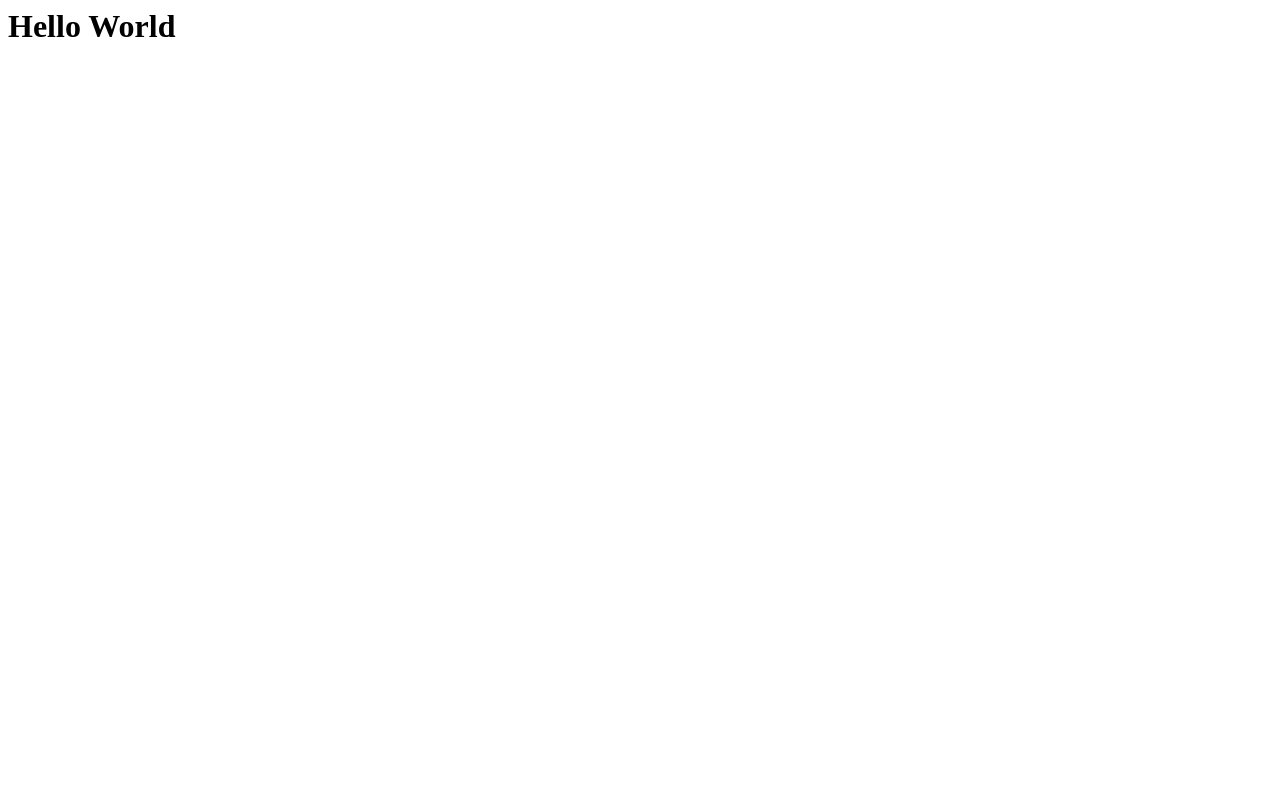
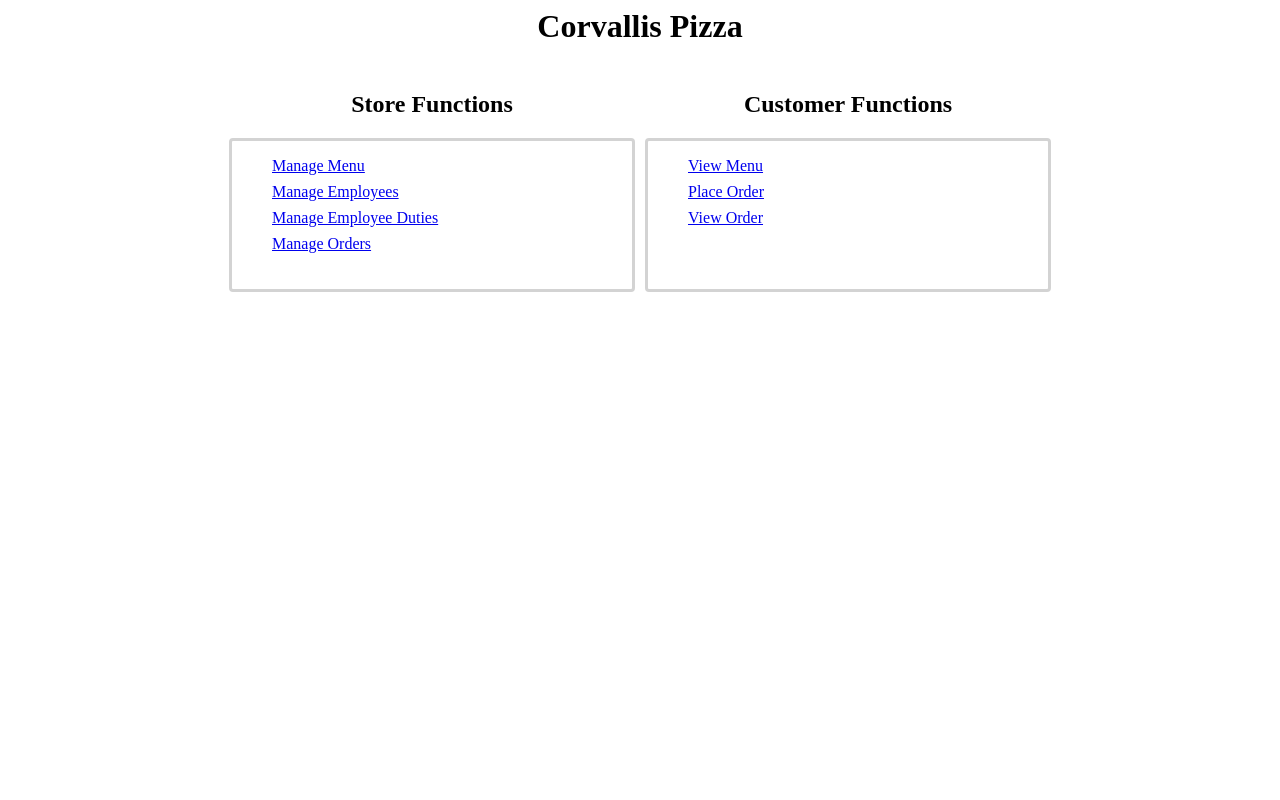
Before and after one commit to Jack-Edwards/CS-340-Group-Project, a Flask app: page / in a window 1280 px wide. Before the commit the page is almost empty. Run offline with Flask 2, Linux system fonts and the light colour scheme.

Commit message:
Create navigation page

```diff
--- a/app.py
+++ b/app.py
@@ -5,13 +5,47 @@ import database.db_connector as db
 # Configuration
 
 app = Flask(__name__)
-db_connection = db.connect_to_database()
+#db_connection = db.connect_to_database()
 
 # Routes
 
 @app.route('/')
-def root():
+def index():
     return render_template("main.j2")
+
+# Routes (Store)
+
+@app.route('/store/menu')
+def store_menu():
+    return render_template("construct.j2")
+
+@app.route('/store/employees')
+def store_employees():
+    return render_template("construct.j2")
+
+@app.route('/store/duties')
+def store_duties():
+    return render_template("construct.j2")
+
+@app.route('/store/orders')
+def store_orders():
+    return render_template("construct.j2")
+
+# Routes (Customer)
+
+@app.route('/customer/menu')
+def customer_menu():
+    return render_template("construct.j2")
+
+@app.route('/customer/new-order')
+def customer_new_order():
+    return render_template("construct.j2")
+
+@app.route('/customer/view-order')
+def customer_view_order():
+    return render_template("construct.j2")
+
+# Routes (Customer)
 
 # Listener
 
--- /dev/null
+++ b/static/css/style.css
@@ -0,0 +1,39 @@
+.flexbox {
+    display: flex;
+    align-items: center;
+    justify-content: center;
+}
+
+.center-text {
+    text-align: center;
+}
+
+.left-text {
+    text-align: left;
+}
+
+.function-section {
+    width: 400px;
+    height: 140px;
+    padding-bottom: 8px;
+}
+
+.border-gray {
+    border-radius: 4px;
+    border-color: lightgray;
+    border-style: solid;
+}
+
+.bg-gray {
+    background-color: lightgray;
+}
+
+.margin-5 {
+    margin: 5px;
+}
+
+.function-list > li {
+    list-style: none;
+    margin-top: 8px;
+    margin-bottom: 8px;
+}
--- a/templates/main.j2
+++ b/templates/main.j2
@@ -1,8 +1,46 @@
 <html>
     <head>
-        <title>Hello World</title>
+        <title>Corvallis Pizza</title>
+        <link rel= "stylesheet" type= "text/css" href= "{{ url_for('static',filename='css/style.css') }}">
     </head>
-    <body>
-        <h1>Hello World</h1>
+    <body class="center-text">
+        <h1 class="page-title">Corvallis Pizza</h1>
+        <div class="flexbox">
+            <div class="section margin-5">
+                <h2 class="section-header">Store Functions</h2>
+                <div class="function-section border-gray">
+                    <ul class="function-list left-text">
+                        <li>
+                            <a href="/store/menu">Manage Menu</a>
+                        </li>
+                        <li>
+                            <a href="/store/employees">Manage Employees</a>
+                        </li>
+                        <li>
+                            <a href="/store/duties">Manage Employee Duties</a>
+                        </li>
+                        <li>
+                            <a href="/store/orders">Manage Orders</a>
+                        </li>
+                    </ul>
+                </div>
+            </div>
+            <div class="section margin-5">
+                <h2 "section-header">Customer Functions</h2>
+                <div class="function-section border-gray">
+                    <ul class="function-list left-text">
+                        <li>
+                            <a href="/customer/menu">View Menu</a>
+                        </li>
+                        <li>
+                            <a href="/customer/new-order">Place Order</a>
+                        </li>
+                        <li>
+                            <a href="/customer/view-order">View Order</a>
+                        </li>
+                    </ul>
+                </div>
+            </div>
+        </div>
     </body>
 </html>
```
Also changed, not shown: templates/construct.j2 (added, +10 -0 lines), 1 other file.
